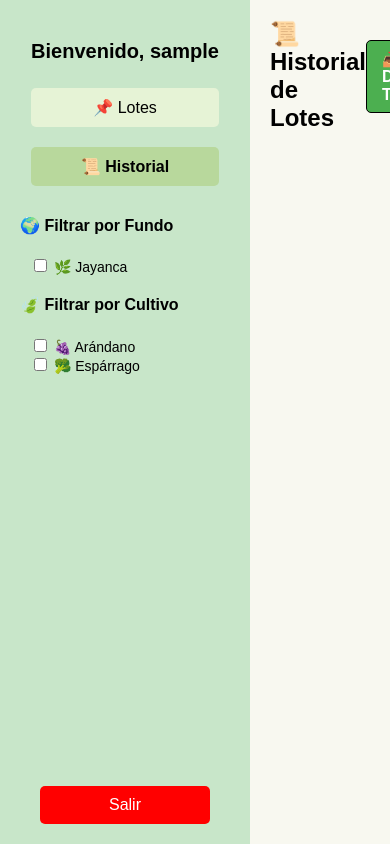
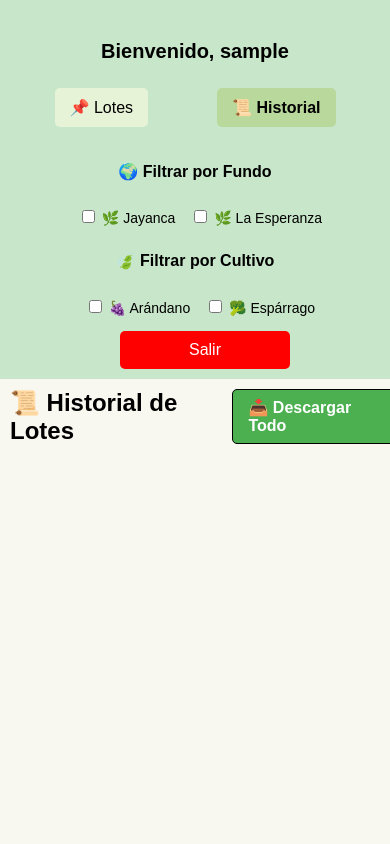
Before and after one commit to MaxMont19/BarrioNET, a Flask app: page /historial in a window 390 px wide; the page is wider, and only the part inside the window is pictured. Run offline with Flask 3, Linux system fonts and the light colour scheme; the visitor is signed in with stand-in values (Sample User, id 1); data that the repository does not hold is empty.

Commit message:
Nueva version

```diff
--- a/app/static/historial.css
+++ b/app/static/historial.css
@@ -1,5 +1,5 @@
 html, body {
-    overflow: hidden; /* Evita el scroll general */
+
     height: 100%;
     margin: 0;
     padding: 0;
@@ -15,14 +15,6 @@ body {
 /* ======== CONTENEDOR PRINCIPAL ======== */
 .dashboard-container {
     display: flex;
-}
-
-/* ======== SIDEBAR ======== */
-.sidebar {
-    width: 250px;
-    background: #c7ddb2;
-    padding: 20px;
-    min-height: 100vh;
 }
 
 .sidebar h3 {
@@ -202,3 +194,99 @@ body {
 .btn-descargar:hover {
     background: #45a049;
 }
+
+@media screen and (max-width: 768px) {
+    body {
+        overflow-y: auto; /* Habilita el scroll vertical */
+        margin: 0;
+        padding: 0;
+    }
+
+    /* Ajustar el contenedor principal */
+    .dashboard-container {
+        display: flex;
+        flex-direction: column;
+        min-height: 100vh; /* Ocupar toda la pantalla */
+        height: auto; /* Ajustarse al contenido */
+    }
+
+    /* Ajustar la barra lateral (SIDEBAR) */
+    .sidebar {
+        width: 100%;
+        height: auto; /* Se ajusta automáticamente */
+        max-height: 60vh; /* Limita su altura al 40% de la pantalla */
+        padding-bottom: 10px;
+        flex-direction: column;
+        align-items: center;
+        text-align: center; /* Evita espacios extra */
+    }
+
+    /* Reorganizar los botones en una sola fila */
+    .nav-menu {
+        display: flex;
+        flex-direction: row;
+        justify-content: space-around;
+        width: 100%;
+        margin-bottom: 5px; /* Espaciado mínimo */
+    }
+
+    .nav-btn {
+        width: auto;
+        padding: 10px 15px;
+        font-size: 16px;
+    }
+
+    /* Hacer que los filtros no ocupen demasiado espacio */
+    .filters {
+        display: flex;
+        flex-wrap: wrap;
+        justify-content: center;
+        gap: 5px;
+        width: 100%;
+        margin-bottom: 5px; /* Reduce espacio sobrante */
+    }
+
+    .filters h4 {
+        width: 100%;
+        text-align: center;
+    }
+
+    /* Ajustar el contenido principal */
+    .main-content {
+        flex-grow: 1;
+        padding: 10px;
+        width: 100%;
+        overflow-y: auto; /* Permitir scroll en el contenido */
+        margin-top: 0; /* Elimina espacios arriba */
+    }
+
+    /* Ajustar la galería de lotes */
+    .lotes-grid {
+        display: flex;
+        flex-direction: column;
+        align-items: center;
+        padding-bottom: 10px; /* Ajustar espacio para mejor visualización */
+    }
+
+    .lote-card {
+        width: 90%;
+        max-width: 350px;
+    }
+
+    .lote-header {
+        flex-direction: column;
+        align-items: center;
+        text-align: center;
+    }
+
+    .lote-info {
+        text-align: center;
+    }
+
+    /* Ajustar el botón de salida */
+    .btn-salir {
+        position: static;
+        margin-top: 10px;
+        width: 90%;
+    }
+}
--- a/app/templates/dashboard.html
+++ b/app/templates/dashboard.html
@@ -29,6 +29,7 @@
 
                 <h4>🌍 Filtrar por Fundo</h4>
                 <label><input type="checkbox" class="filter" data-filter="fundo" value="Jayanca"> 🌿 Jayanca</label>
+                <label><input type="checkbox" class="filter" data-filter="fundo" value="La Esperanza"> 🌿 La Esperanza</label>
 
                 <h4>🍃 Filtrar por Cultivo</h4>
                 <label><input type="checkbox" class="filter" data-filter="cultivo" value="Arandano"> 🍇 Arándano</label>
--- a/app/templates/historial.html
+++ b/app/templates/historial.html
@@ -23,6 +23,7 @@
             <div class="filters">
                 <h4>🌍 Filtrar por Fundo</h4>
                 <label><input type="checkbox" class="filter" data-filter="fundo" value="Jayanca"> 🌿 Jayanca</label>
+                <label><input type="checkbox" class="filter" data-filter="fundo" value="La Esperanza"> 🌿 La Esperanza</label>
 
                 <h4>🍃 Filtrar por Cultivo</h4>
                 <label><input type="checkbox" class="filter" data-filter="cultivo" value="Arandano"> 🍇 Arándano</label>
```
Also changed, not shown: app/static/styles.css (+97 -9 lines).
